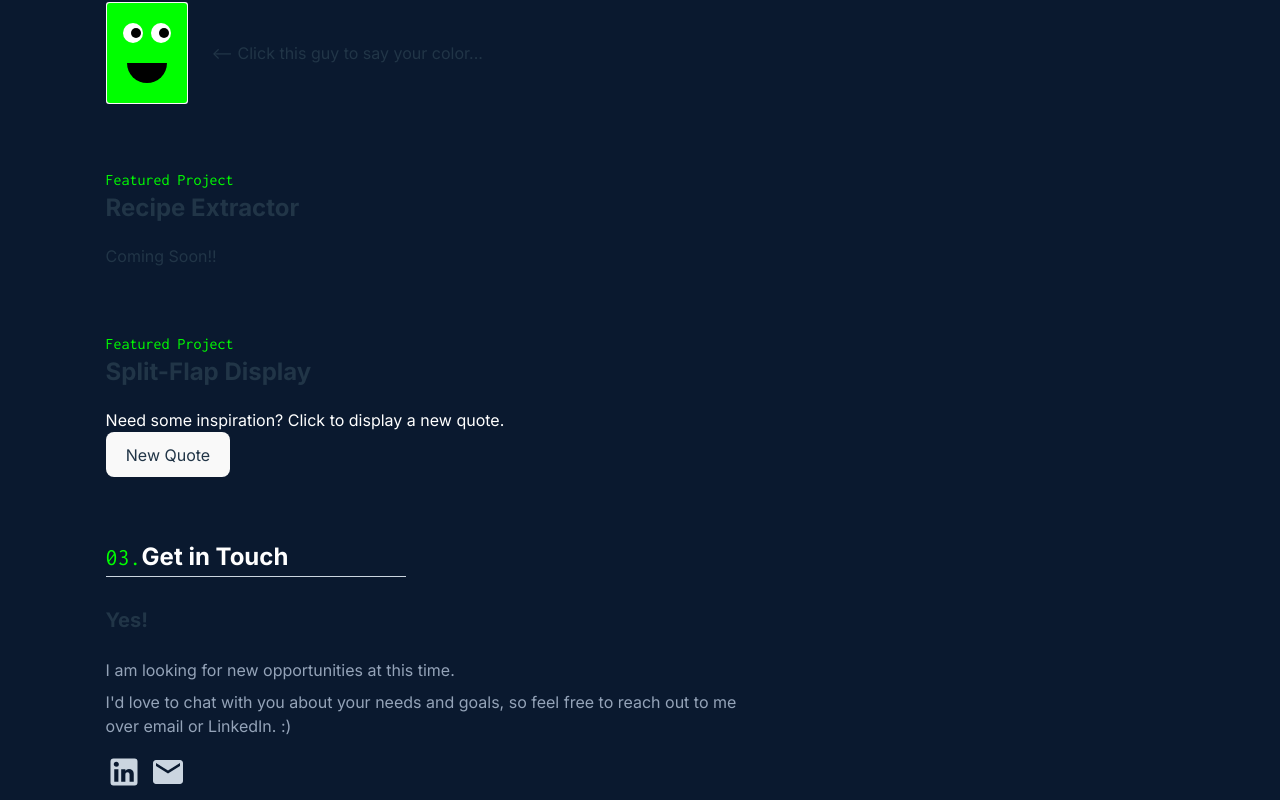
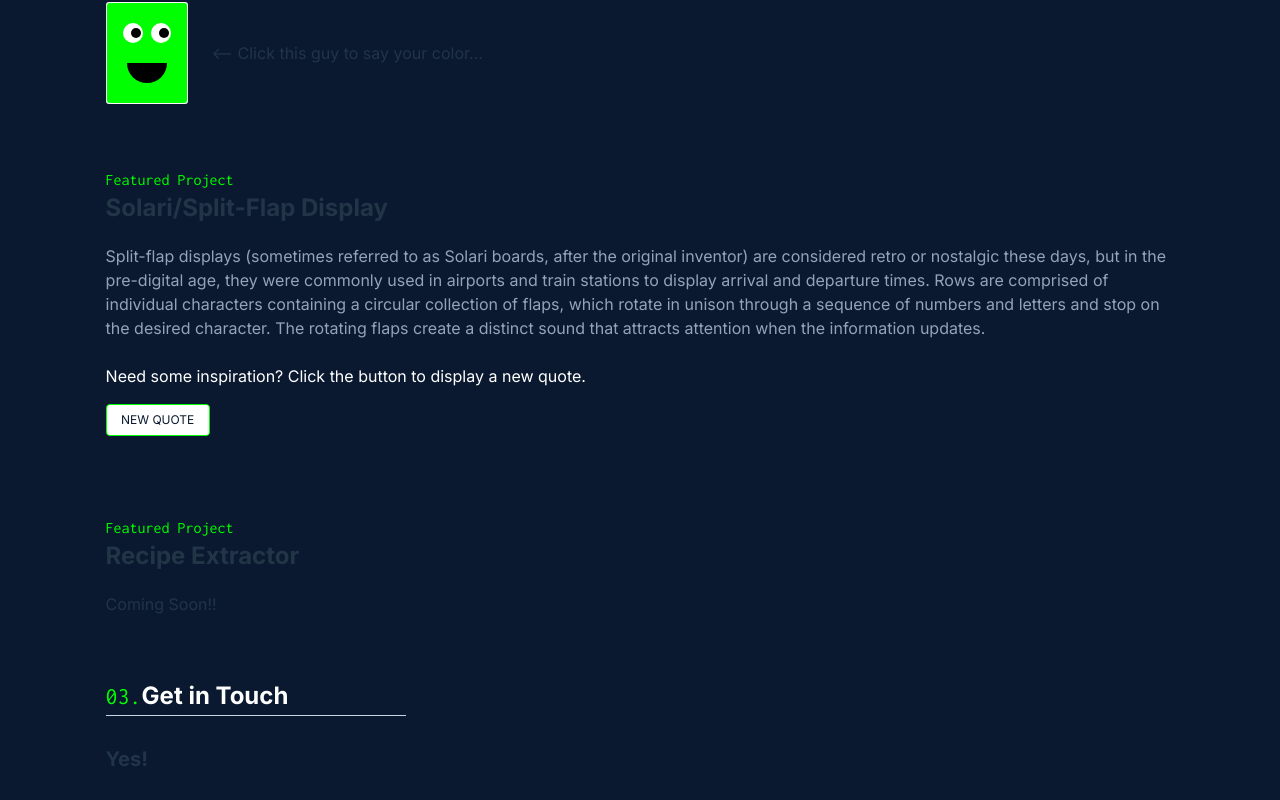
Before and after one commit to sharoncraddock/sharoncraddock.github.io, a React (Vite) app: page / in a window 1280 px wide. Shown: the part 1328-2128 px from the top of the page. Built offline with nearby package versions, Linux system fonts and the light colour scheme.

Commit message:
Add info, styling for split-flap.

```diff
--- a/src/App.scss
+++ b/src/App.scss
@@ -27,12 +27,20 @@ body {
   background-color: salmon;
 }
 
+.border-salmon {
+  border-color: salmon;
+}
+
 .yellow {
   color: yellow;
 }
 
 .bg-yellow {
   background-color: yellow;
+}
+
+.border-yellow {
+  border-color: yellow;
 }
 
 .lime {
@@ -43,12 +51,20 @@ body {
   background-color: lime;
 }
 
+.border-lime {
+  border-color: lime;
+}
+
 .orange {
   color: orange;
 }
 
 .bg-orange {
   background-color: orange;
+}
+
+.border-orange {
+  border-color: orange;
 }
 
 .aqua {
@@ -59,6 +75,10 @@ body {
   background-color: aqua;
 }
 
+.border-aqua {
+  border-color: aqua;
+}
+
 .fuchsia {
   color: fuchsia;
 }
@@ -67,12 +87,20 @@ body {
   background-color: fuchsia;
 }
 
+.border-fuchsia {
+  border-color: fuchsia;
+}
+
 .violet {
   color: #CF9FFF;
 }
 
 .bg-violet {
   background-color: #CF9FFF;
+}
+
+.border-violet {
+  border-color: violet;
 }
 
 .section-heading::after {
--- a/src/App.tsx
+++ b/src/App.tsx
@@ -56,14 +56,14 @@ function App() {
 
       <div className="mt-7">
         <p className={`${currentVoiceClass} text-md font-mono text-slate-400`}>Featured Project</p>
-        <p className="text-2xl mb-5 font-sans font-bold">Recipe Extractor</p>
-        <p>Coming Soon!!</p>
+        <p className="text-2xl mb-5 font-sans font-bold">Solari/Split-Flap Display</p>
+        <SplitFlapTable voiceClass={currentVoiceClass} />
       </div>
 
       <div className="mt-7">
         <p className={`${currentVoiceClass} text-md font-mono text-slate-400`}>Featured Project</p>
-        <p className="text-2xl mb-5 font-sans font-bold">Split-Flap Display</p>
-        <SplitFlapTable />
+        <p className="text-2xl mb-5 font-sans font-bold">Recipe Extractor</p>
+        <p>Coming Soon!!</p>
       </div>
 
       <div className="mt-7 mb-13">
--- a/src/components/split-flap/character-cycler.tsx
+++ b/src/components/split-flap/character-cycler.tsx
@@ -4,7 +4,7 @@ const numbers = ['1', '2', '3', '4', '5', '6', '7', '8', '9', '0'];
 // prettier-ignore
 const letters = ['A','B','C','D','E','F','G','H','I','J','K','L','M','N','O','P','Q','R','S','T','U','V','W','X','Y','Z',];
 // prettier-ignore
-const commonPunctuation = ["'",",",'.','!','?'];
+const commonPunctuation = ['.',",","'",'!','?'];
 
 const lessCommonPunctuation = ['-',':',';','&','$','#','@'];
 
--- a/src/components/split-flap/quotes.ts
+++ b/src/components/split-flap/quotes.ts
@@ -8,7 +8,8 @@ const quotes = [
     { quote: 'Opportunities don\'t happen, you create them.', author: 'Chris Grosser'},
     { quote: 'Everything you\'ve ever wanted is on the other side of fear.', author: 'George Addair'},
     { quote: 'It is never too late to be what you might have been.', author: 'Adelaide Anne Procter'},
-
+    { quote: 'Never say never, because limits, like fears, are often just an illusion.', author: 'Michael Jordan'},
+    { quote: 'The most difficult thing is the decision to act, the rest is merely tenacity.', author: 'Amelia Earhart'}
  ];
 
 export default quotes;
--- a/src/components/split-flap/split-flap.tsx
+++ b/src/components/split-flap/split-flap.tsx
@@ -4,11 +4,15 @@ import quotes from './quotes';
 import { useState, useEffect } from 'react';
 import { isDesktop } from 'react-device-detect';
 
-const rowLength = isDesktop ? 20 : 14;
+const rowLength = isDesktop ? 20 : 10;
 
-function SplitFlapTable(){
+interface SplitFlapTableProps {
+  voiceClass: string;
+}
 
-  const [message, setMessage] = useState('Whatever you are, be a good one.');
+function SplitFlapTable({ voiceClass }: SplitFlapTableProps){
+
+  const [message, setMessage] = useState('');
   const [table, setTable] = useState(null);
 
   function selectedMessage(messageArray: Array<object>){
@@ -43,7 +47,7 @@ function SplitFlapTable(){
   function tableData(item: Array<string>) {
     const itemIndividualChars = [...item.toUpperCase()];
     return itemIndividualChars.map((char) =>
-      <td className="bg-slate-400 border border-custom-blue text-center td-width">
+      <td className="bg-slate-300 border border-custom-blue text-center td-width">
         <CharacterCycler stopCharacter={char} quote={message} />
       </td>);
   }
@@ -74,10 +78,11 @@ function SplitFlapTable(){
 
   return (
     <>
-      <div className="">
-        <p className="text-white">Need some inspiration? Click to display a new quote.</p>
-          <button onClick={handleClick} className="">New Quote</button>
-      </div>
+      <p className="text-base font-sans text-slate-400">
+        Split-flap displays (sometimes referred to as Solari boards, after the original inventor) are considered retro or nostalgic these days, but in the pre-digital age, they were commonly used in airports and train stations to display arrival and departure times. Rows are comprised of individual characters containing a circular collection of flaps, which rotate in unison through a sequence of numbers and letters and stop on the desired character. The rotating flaps create a distinct sound that attracts attention when the information updates.
+      </p>
+      <p className="text-white mt-6">Need some inspiration? Click the button to display a new quote.</p>
+        <button onClick={handleClick} className={`border border-${voiceClass} rounded hover:bg-slate-400 bg-white text-xs text-custom-blue uppercase mt-4 mb-4`}>New Quote</button>
       <div className="">
         {table}
       </div>
```
